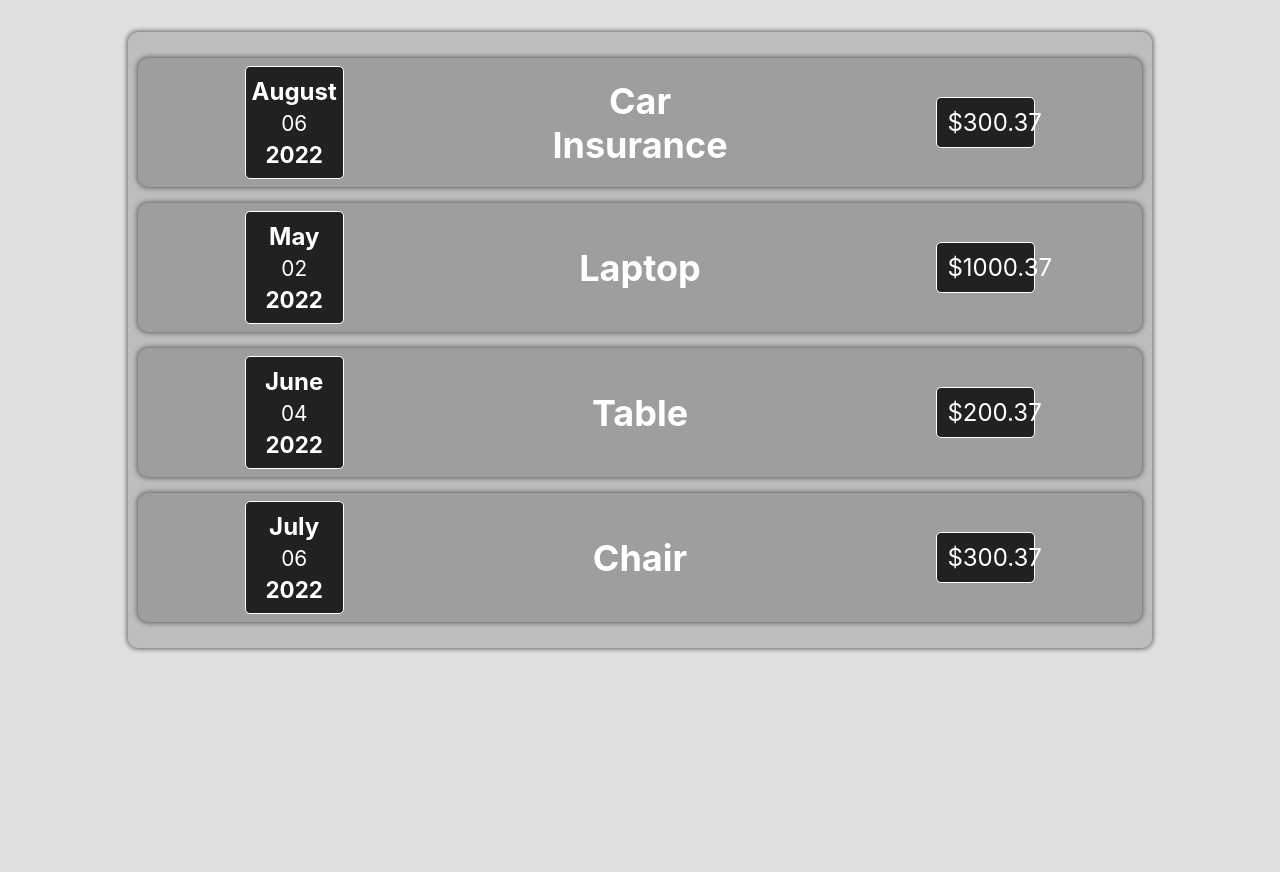
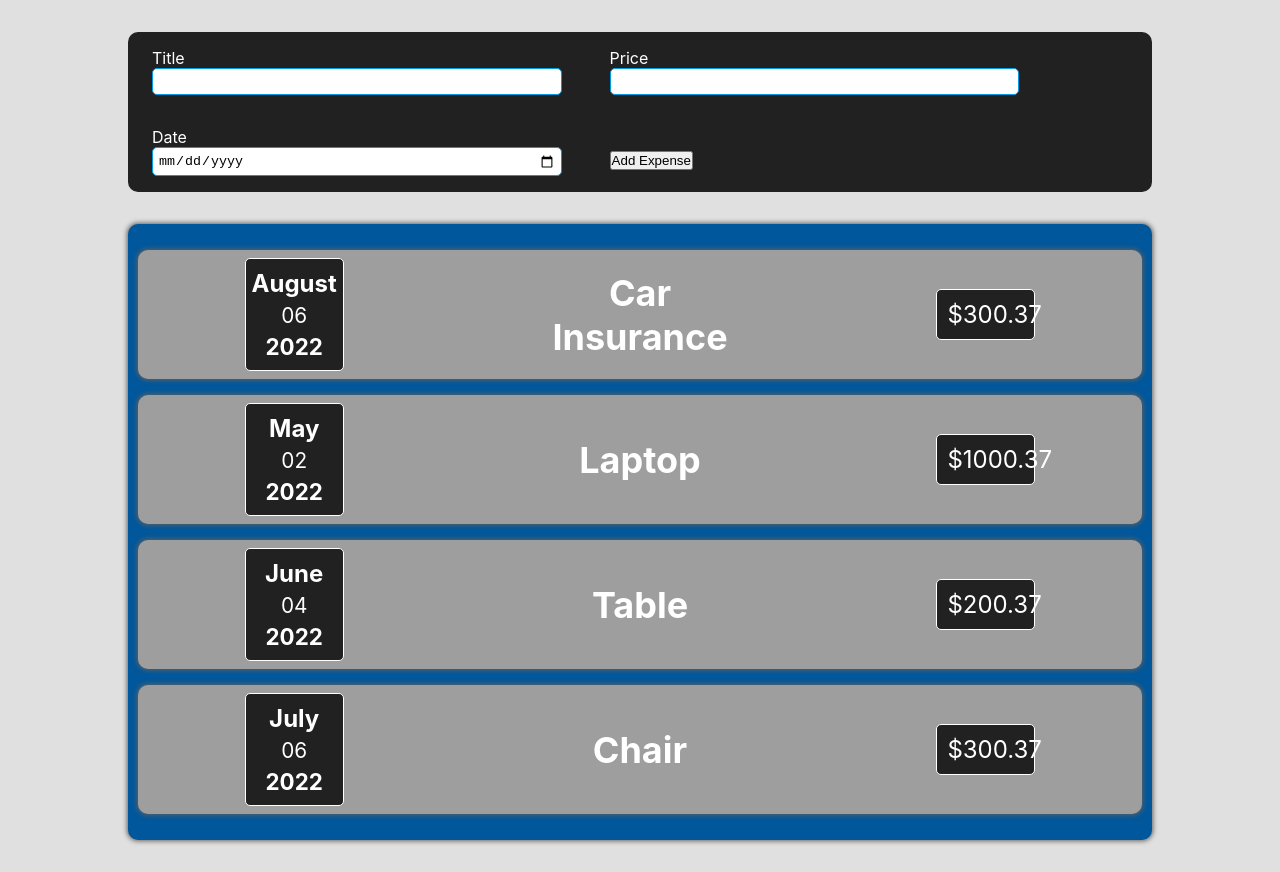
Before and after one commit to mojahid-belaman/Expense, a React (Create React App) app: page / in a window 1280 px wide. Before the commit the page ends 800 px from the top, so only its background shows below. Built offline with nearby package versions, Linux system fonts and the light colour scheme.

Commit message:
add form new expense

```diff
--- a/src/App.js
+++ b/src/App.js
@@ -1,9 +1,11 @@
 import React from "react";
 import Expenses from "./components/expense/Expenses";
+import NewExpense from "./components/newexpense/NewExpense";
 
 function App() {
   return (
     <div>
+      <NewExpense />
       <Expenses />
     </div>
   );
--- a/src/components/expense/Expenses.css
+++ b/src/components/expense/Expenses.css
@@ -1,5 +1,5 @@
 .expenses {
-    background-color: #bdbdbd;
+    background-color: #01579b;
     width: 80%;
     margin: 2rem auto;
     padding: 10px;
--- /dev/null
+++ b/src/components/newexpense/ExpenseForm.css
@@ -0,0 +1,13 @@
+.expenseForm__control {
+    width: 40%;
+    display: inline-block;
+    margin: 0 1.5rem;
+    padding: 1rem 0
+}
+.expenseForm__control input {
+    width: 100%;
+    padding: 5px;
+    border-radius: 5px;
+    outline: none;
+    border: 1px solid #039be5;
+}
--- /dev/null
+++ b/src/components/newexpense/ExpenseForm.js
@@ -0,0 +1,29 @@
+import React from 'react'
+import './ExpenseForm.css'
+
+function ExpenseForm() {
+  return (
+    <form>
+        <div className='expenseForm___controls'>
+            <div className='expenseForm__control'>
+                <label>Title</label>
+                <input type='text' />
+            </div>
+            <div className='expenseForm__control'>
+                <label>Price</label>
+                <input type='number' min="0.01" step="0.01" />
+            </div>
+            <div className='expenseForm__control'>
+                <label>Date</label>
+                <input type='date' />
+            </div>
+            <div className='expenseForm__control'>
+                <button type='submit'>Add Expense</button>
+            </div>
+
+        </div>
+    </form>
+  )
+}
+
+export default ExpenseForm
--- /dev/null
+++ b/src/components/newexpense/NewExpense.css
@@ -0,0 +1,6 @@
+.newExpense {
+    width: 80%;
+    margin: 2rem auto;
+    background-color: #212121;
+    border-radius: 10px;
+}
--- /dev/null
+++ b/src/components/newexpense/NewExpense.js
@@ -0,0 +1,13 @@
+import React from 'react'
+import ExpenseForm from './ExpenseForm'
+import './NewExpense.css'
+
+const NewExpense = () => {
+  return (
+    <div className='newExpense'>
+        <ExpenseForm />
+    </div>
+  )
+}
+
+export default NewExpense
```
